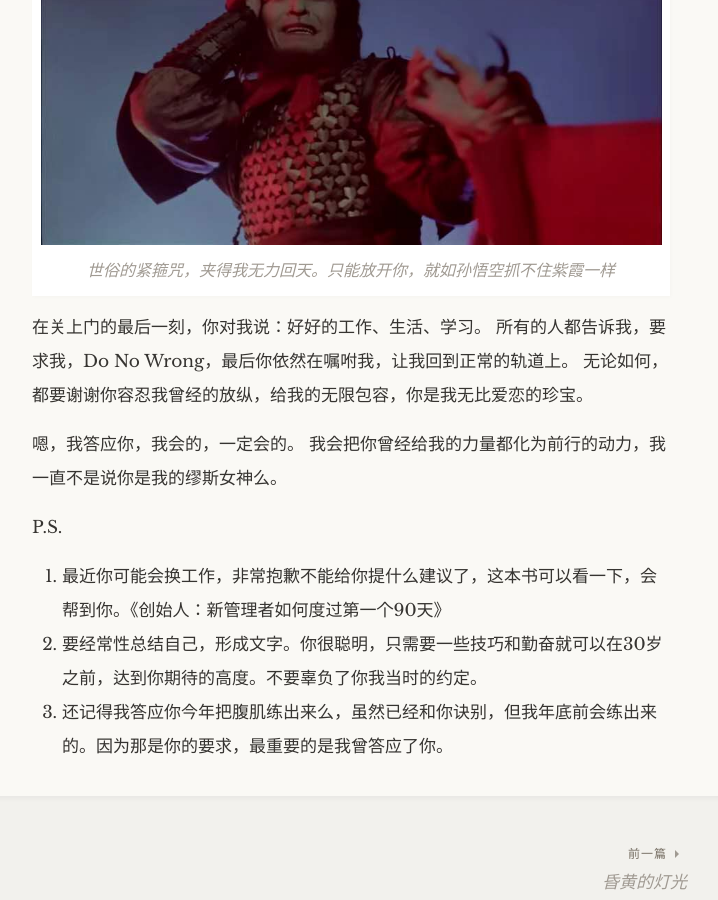
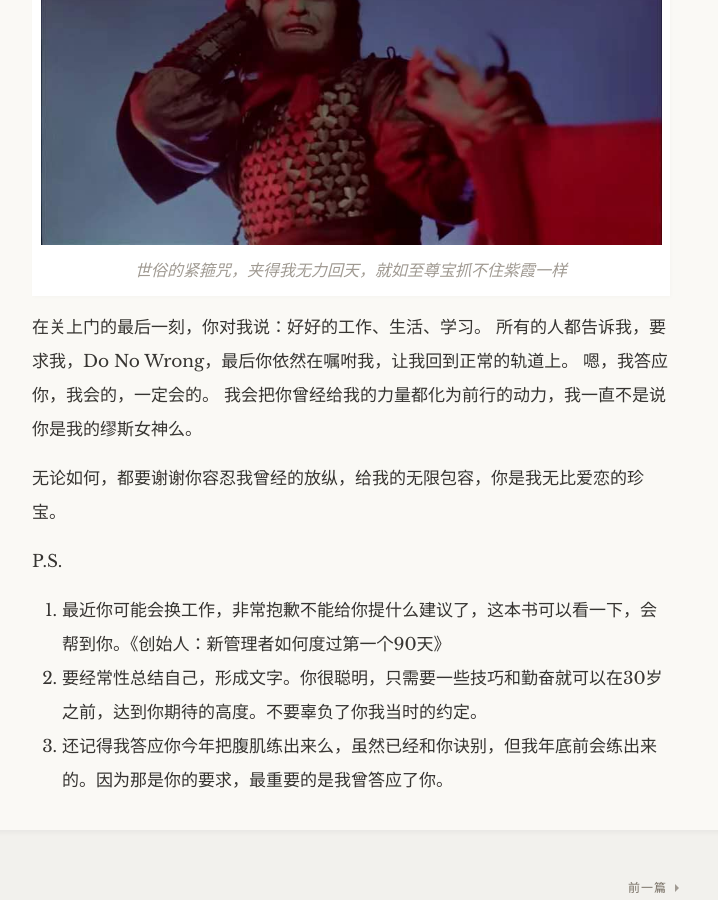
Before and after one commit to vivianchenlove/vivianchenlove.github.io, a Jekyll site: the page built from _posts/2019-05-11-farewell.md, in a window 1280 px wide and 900 px high, scrolled down 1972 px. Shown: the whole window, without its empty margins (289-1007 px from the left). Built offline with Jekyll 4.4.1, drawn with Linux system fonts in a browser that asks for light colours; some web fonts are replaced.

Commit message:
fareware

```diff
--- a/_posts/2019-05-11-farewell.md
+++ b/_posts/2019-05-11-farewell.md
@@ -43,17 +43,17 @@ thumbnail:
 <figure>
 	<img src="{{ site.baseurl }}/upload/zixia.jpeg" alt="image">
 	<figcaption>
-		世俗的紧箍咒，夹得我无力回天。只能放开你，就如孙悟空抓不住紫霞一样
+		世俗的紧箍咒，夹得我无力回天，就如至尊宝抓不住紫霞一样
 	</figcaption>
 </figure>
 
 
 在关上门的最后一刻，你对我说：好好的工作、生活、学习。
 所有的人都告诉我，要求我，Do No Wrong，最后你依然在嘱咐我，让我回到正常的轨道上。
-无论如何，都要谢谢你容忍我曾经的放纵，给我的无限包容，你是我无比爱恋的珍宝。
-
 嗯，我答应你，我会的，一定会的。
 我会把你曾经给我的力量都化为前行的动力，我一直不是说你是我的缪斯女神么。
+
+无论如何，都要谢谢你容忍我曾经的放纵，给我的无限包容，你是我无比爱恋的珍宝。
 
 P.S.
 
```
